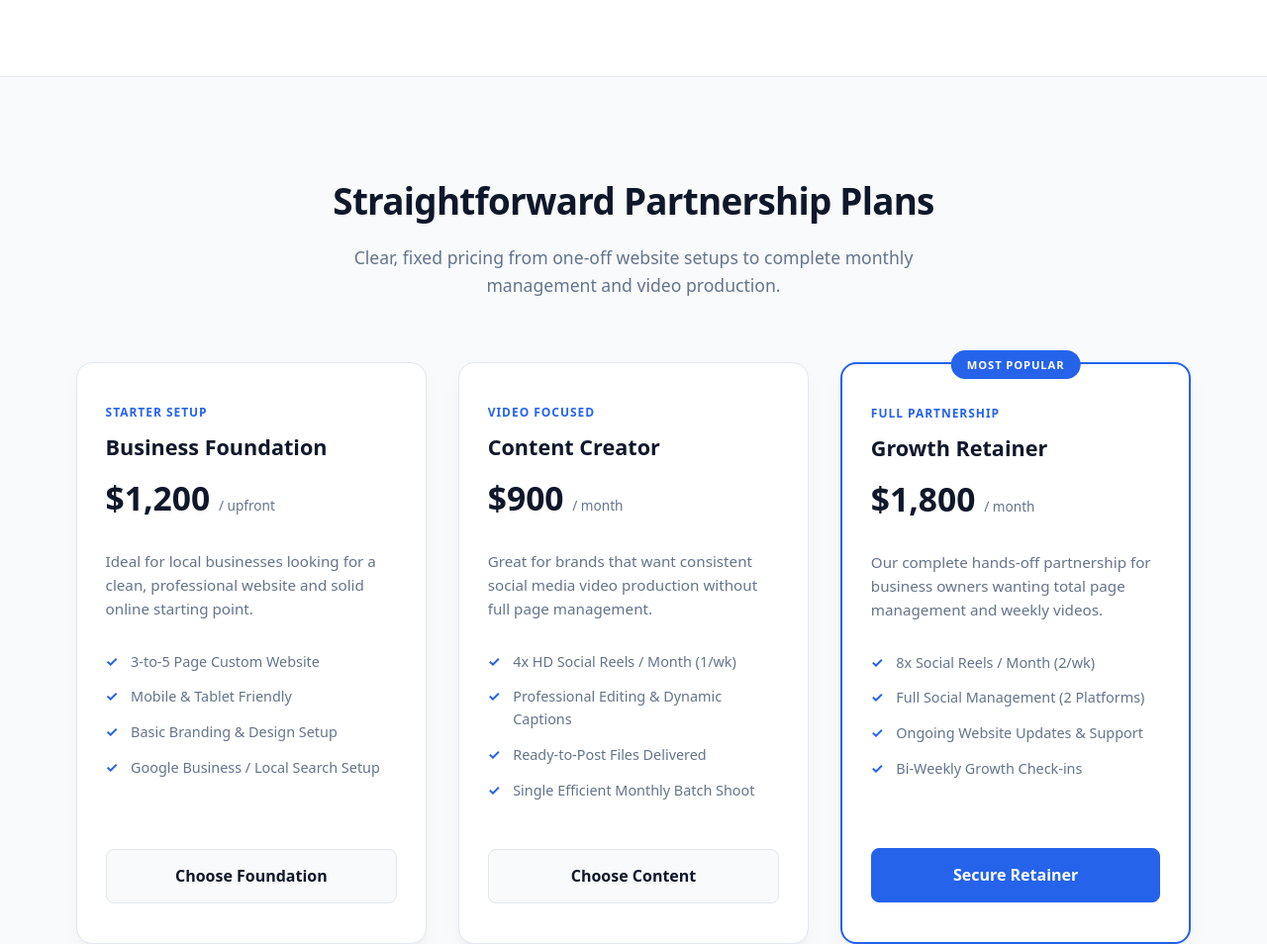
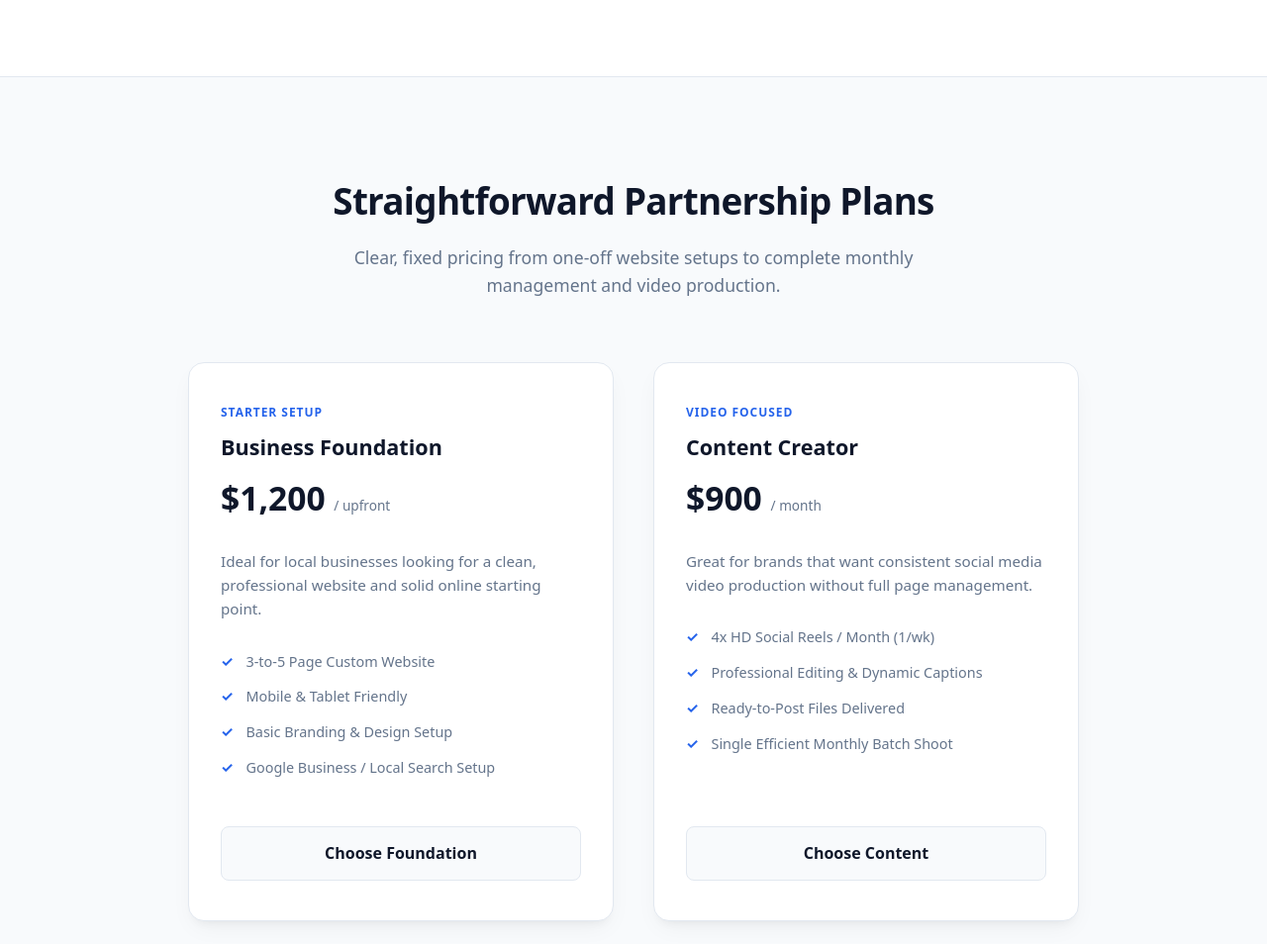
Before and after one commit to genebeeche/rapturemediagroup.github.io, a plain HTML site: page index.html in a window 1280 px wide. Shown: the part 1152-2106 px from the top of the page at 99% size. Drawn offline with Linux system fonts and the light colour scheme.

Commit message:
Update index.html

```diff
--- a/index.html
+++ b/index.html
@@ -197,7 +197,7 @@
 
         .section {
             padding: 6rem 6%;
-            max-width: 1300px;
+            max-width: 1100px;
             margin: 0 auto;
         }
 
@@ -221,16 +221,19 @@
             margin: 0 auto;
         }
 
-        .grid-4 {
+        /* Updated to a balanced 2-column grid layout */
+        .pricing-grid {
             display: grid;
-            grid-template-columns: repeat(auto-fit, minmax(260px, 1fr));
-            gap: 2rem;
+            grid-template-columns: repeat(auto-fit, minmax(300px, 1fr));
+            gap: 2.5rem;
+            max-width: 900px;
+            margin: 0 auto;
         }
 
         .card {
             background-color: var(--bg-white);
             border: 1px solid var(--border-color);
-            padding: 2.5rem 1.8rem;
+            padding: 2.5rem 2rem;
             border-radius: 16px;
             position: relative;
             box-shadow: var(--shadow);
@@ -410,7 +413,7 @@
             <p>Clear, fixed pricing from one-off website setups to complete monthly management and video production.</p>
         </div>
 
-        <div class="grid-4">
+        <div class="pricing-grid">
             <!-- 1. Business Foundation -->
             <div class="card">
                 <div class="contract-tag">Starter Setup</div>
```
